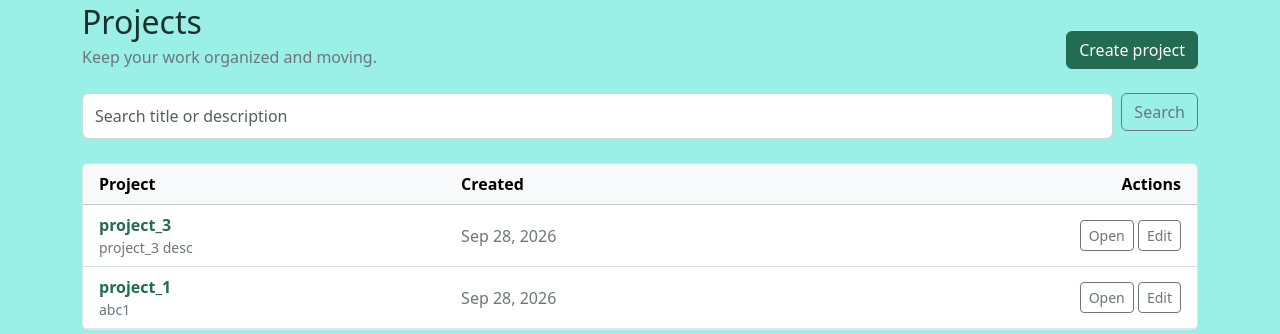
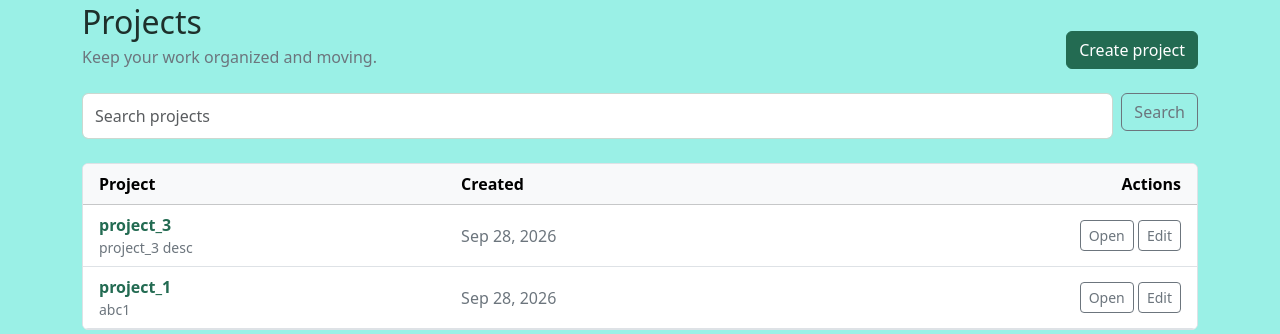
Before and after one commit to shubhankarthapa/pms-dissertation, a Django app: page /projects/ in a window 1280 px wide. Shown: the part 131-465 px from the top of the page. Run offline with Django 5.2, Linux system fonts and the light colour scheme; a user stored in the database is signed in; data comes from the database, SQL or seed files in the repository.

Commit message:
update project search placeholder

```diff
--- a/projects/templates/projects/project_list.html
+++ b/projects/templates/projects/project_list.html
@@ -14,7 +14,8 @@
     <form method="get" class="row g-2 mb-4" role="search">
         <div class="col-12 col-sm">
             <label class="visually-hidden" for="projectSearch">Search projects</label>
-            <input id="projectSearch" class="form-control" type="search" name="q" value="{{ query }}" placeholder="Search title or description">
+            <!-- <input id="projectSearch" class="form-control" type="search" name="q" value="{{ query }}" placeholder="Search title or description"> -->
+            <input id="projectSearch" class="form-control" type="search" name="q" value="{{ query }}" placeholder="Search projects" aria-label="Search projects by title or description">
         </div>
         <div class="col-6 col-sm-auto"><button class="btn btn-outline-secondary w-100" type="submit">Search</button></div>
         {% if query %}<div class="col-6 col-sm-auto"><a class="btn btn-light border w-100" href="{% url 'projects:list' %}">Clear</a></div>{% endif %}
```
